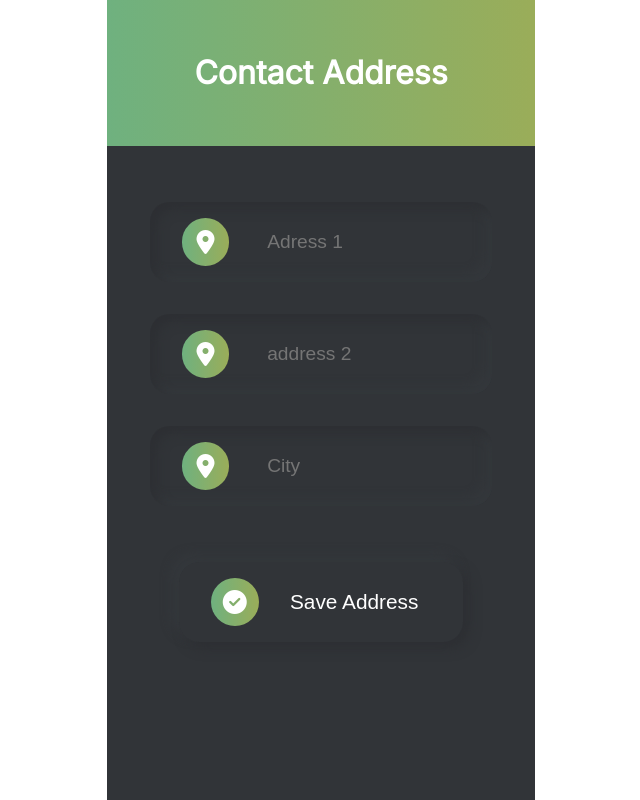
After one commit to agustinvergara/contact_app, a Django app: page /contact/new-contact-address/ in a window 1280 px wide. The commit adds this page. Shown: the whole page, without its empty margins (319-959 px from the left). Run offline with Django 4.2, Linux system fonts and the light colour scheme; some libraries are stand-ins or nearby versions.

Commit message:
adding a new view for saving the contact address, adding saving functionality on the db

```diff
--- a/contact_agenda/contact/urls.py
+++ b/contact_agenda/contact/urls.py
@@ -5,15 +5,19 @@ app_name = 'contact'
 
 urlpatterns = [
     #index path ex: contact/
-    path('', views.index, name='index'),
+    path('', views.index , name = 'index') ,
     #add contact path ex: contact/add-contact/
-    path('add-contact/', views.addContactView, name = 'add-contact'),
+    path('add-contact/', views.addContactView , name = 'add-contact') ,
     #contact saver path ex: contact/contactSaver/
-    path('contactSaver/', views.contactSaver, name= 'contactSaver'),
+    path('contactSaver/' , views.contactSaver , name = 'contactSaver') ,
     #contact profile path ex: contact/contact-detail/
-    path('<int:contact_id>/contact-detail/', views.detail, name='contact-detail'),
+    path('<int:contact_id>/contact-detail/', views.detail , name = 'contact-detail') ,
     #delete contact path ex: contact/2/delete/
-    path('<int:contact_id>/delete/', views.deleteContact , name='delete'),
+    path('<int:contact_id>/delete/' , views.deleteContact , name = 'delete') ,
     #edit contact path ex: contact/2/edit/
-    path('<int:contact_id>/edit/', views.editContact , name='edit-contact'),
+    path('<int:contact_id>/edit/' , views.editContact , name = 'edit-contact') ,
+    #new contact address render view path ex: contact/new-contact-address/
+    path('new-contact-address/' , views.newContactAddress , name = 'new-contact-address') ,
+    #new contact address saver path ex: contact/new-contact-address-saver/
+    path('new-contact-address-saver/' , views.newContactAddressSaver , name = 'new-contact-address-saver') ,
 ]
--- a/contact_agenda/contact/views.py
+++ b/contact_agenda/contact/views.py
@@ -38,12 +38,26 @@ def contactSaver(request):
         phone_number = request.POST["phone-number"] ,
         contact_email = request.POST["email"] ,
         contact_relation_id = request.POST["relationship"] ,
-        #para agregar los otros campos trabajar funcionalidad de vistas address, relation
+        #para agregar los savingotros campos trabajar funcionalidad de vistas address, relation
     )
 
     new_contact.save()
 
     return HttpResponseRedirect(reverse('contact:index'))
+
+def newContactAddressSaver(request):
+    new_address = ContactAddress(
+        address_1 = request.POST["address-1"] ,
+        address_2 = request.POST["address-2"] ,
+        city = request.POST["city"] ,
+    )
+
+    new_address.save()
+
+    return HttpResponseRedirect(reverse('contact:add-contact'))
+
+def newContactAddress(request):
+    return render(request, 'new-contact-address.html')
 
 def deleteContact(request, contact_id):
     contact_id = get_object_or_404(Contact, pk=contact_id)
--- /dev/null
+++ b/contact_agenda/templates/new-contact-address.html
@@ -0,0 +1,62 @@
+{% load static %}
+
+<!DOCTYPE html>
+<html lang="en">
+<head>
+    <meta charset="UTF-8">
+    <meta http-equiv="X-UA-Compatible" content="IE=edge">
+    <meta name="viewport" content="width=device-width, initial-scale=1.0">
+    <link rel="stylesheet" type="text/css" href="{% static 'style-edit.css' %}">
+
+	<link rel="preconnect" href="https://fonts.gstatic.com">
+	<link href="https://fonts.googleapis.com/css2?family=Inter&display=swap" rel="stylesheet">
+
+	<script src="https://kit.fontawesome.com/6b20b1c14d.js" crossorigin="anonymous"></script>
+    <title>Contact address</title>
+</head>
+
+<body>
+    <div class="container">
+        <header class="hero">
+            <div class="hero-info">
+                <h1 class="name">Contact Address</h1>
+            </div>
+        </header>
+
+        <form action="{% url 'contact:new-contact-address-saver' %}" method="POST">
+            {% csrf_token %}
+            <section class="contact-info">
+
+				<div class="info-line">
+					<i class="fas fa-map-marker-alt icon-gradient location"></i>
+					<input type="text" class="type" name="address-1" placeholder="Adress 1">
+				</div>
+
+
+				<div class="info-line">
+					<i class="fas fa-map-marker-alt icon-gradient location"></i>
+					<input type="text" class="type" name="address-2" placeholder="address 2">
+				</div>
+
+
+				<div class="info-line">
+					<i class="fas fa-map-marker-alt icon-gradient location"></i>
+					<input type="text" class="type" name="city" placeholder="City">
+				</div>
+
+
+			</section>
+
+			<section class="button-container">
+
+
+				<div class="update-contact">
+					<i id="save" class="fas fa-check-circle icon-gradient"></i>
+					<button type=" submit" class="button">Save Address</button>
+				</div>
+			</section>
+
+        </form>
+    </div>
+</body>
+</html>
--- a/contact_agenda/templates/new.html
+++ b/contact_agenda/templates/new.html
@@ -62,7 +62,7 @@
 
 				<div class="info-line">
 					<i class="fas fa-map-marker-alt icon-gradient location"></i>
-					<input type="text" class="type" name="address" placeholder="Address">
+					<input type="button" class="type" name="address" placeholder="Address">
 				</div>
 
 
```
